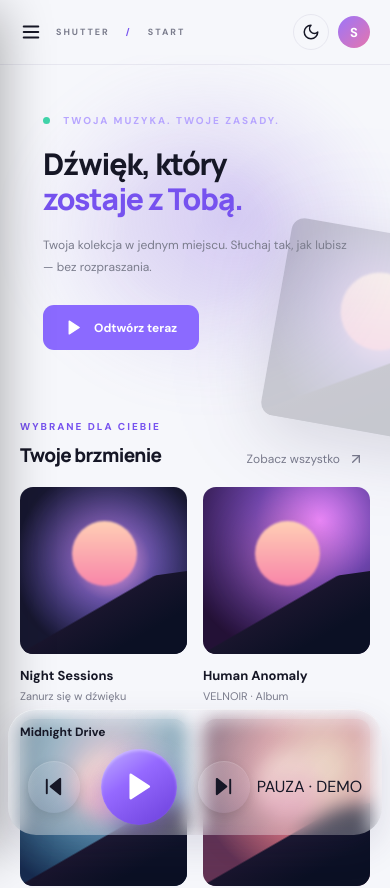
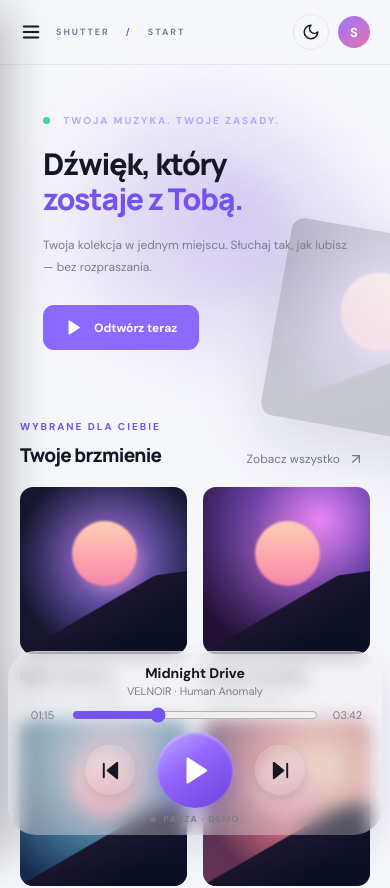
Before and after one commit to trciesielski/Shutter, a React (Vite) app: page / in a window 390 px wide. Shown: the top 888 px of the page. Built offline with nearby package versions, Linux system fonts and the light colour scheme.

Commit message:
style(player): center song metadata and responsive time/progress/status controls

```diff
--- a/src/glass/player-glass.css
+++ b/src/glass/player-glass.css
@@ -69,3 +69,41 @@
  box-shadow:inset 0 1px 2px -2px rgba(255,255,255,.10),inset 0 -1px 2px -2px rgba(226,214,255,.08);
 }
 :root[data-theme=light] .shutter-glass:after{opacity:.65}
+
+/* PLAYER V5: centered metadata, seekbar and playback state */
+.shutter-glass .player-bar.player-bar-v5{height:164px;grid-template-columns:minmax(0,1fr) minmax(290px,1.5fr) minmax(0,1fr);gap:12px}
+.shutter-glass .player-bar-v5 .player-song{justify-content:center;text-align:center}
+.shutter-glass .player-bar-v5 .player-middle{display:flex;flex-direction:column;justify-content:center;gap:8px;min-width:0}
+.shutter-glass .player-bar-v5 .player-song-meta strong{font-size:15px}
+.shutter-glass .player-bar-v5 .player-song-meta small{display:block;font-size:11px}
+.shutter-glass .player-bar-v5 .progress-line{order:0;display:flex;width:100%;gap:10px;align-items:center}
+.shutter-glass .player-bar-v5 .progress-line span{font-size:11px;min-width:35px;text-align:center;font-variant-numeric:tabular-nums}
+.shutter-glass .player-bar-v5 .progress-line input{height:20px;min-width:0;flex:1;accent-color:var(--accent);touch-action:pan-y}
+.shutter-glass .player-bar-v5 .player-controls{order:1}
+.shutter-glass .player-bar-v5 .playback-state{order:2;display:flex;justify-content:center;align-items:center;gap:7px;color:var(--muted);font-size:9px;letter-spacing:1.2px;font-weight:800}
+.shutter-glass .player-bar-v5 .state-dot{height:6px;width:6px;border-radius:50%;background:var(--muted)}
+.shutter-glass .player-bar-v5 .state-dot.active{background:#46cca3}
+@media(max-width:950px){
+ .shutter-glass .player-bar.player-bar-v5{grid-template-columns:minmax(0,1fr);display:flex;flex-direction:column;height:177px;padding:12px 20px 10px;gap:7px}
+ .shutter-glass .player-bar-v5 .player-song{flex:0 0 auto;height:auto;width:100%;text-align:center;justify-content:center;overflow:hidden}
+ .shutter-glass .player-bar-v5 .player-song-meta{max-width:100%;text-align:center}
+ .shutter-glass .player-bar-v5 .player-song-meta strong{font-size:14px}
+ .shutter-glass .player-bar-v5 .player-song-meta small{display:block;font-size:11px;margin-top:2px}
+ .shutter-glass .player-bar-v5 .player-middle{width:100%;flex:1;display:flex;flex-direction:column;justify-content:center;gap:5px}
+ .shutter-glass .player-bar-v5 .progress-line{display:flex;order:0}
+ .shutter-glass .player-bar-v5 .player-controls{gap:20px;order:1;justify-content:center}
+ .shutter-glass .player-bar-v5 .playback-state{order:2}
+ .shutter-glass .player-bar-v5 .player-right{display:none}
+}
+@media(max-width:650px){
+ .shutter-glass .player-bar.player-bar-v5{height:184px;gap:6px;padding:13px 17px 11px}
+ .shutter-glass .player-bar-v5 .player-song{height:auto;flex:0 0 auto}
+ .shutter-glass .player-bar-v5 .player-song-meta small{display:block}
+ .shutter-glass .player-bar-v5 .player-middle{min-height:0}
+ .shutter-glass .player-bar-v5 .progress-line{display:flex!important}
+ .shutter-glass .player-bar-v5 .player-controls{gap:22px}
+ .shutter-glass .player-bar-v5 .player-controls button:not(:disabled){width:50px;height:50px;flex-basis:50px}
+ .shutter-glass .player-bar-v5 .player-controls button.play-button:not(:disabled){width:76px;height:76px;flex-basis:76px}
+ .app-shell{padding-bottom:225px}
+}
+@media(max-width:355px){.shutter-glass .player-bar-v5 .player-controls{gap:12px}}
```
